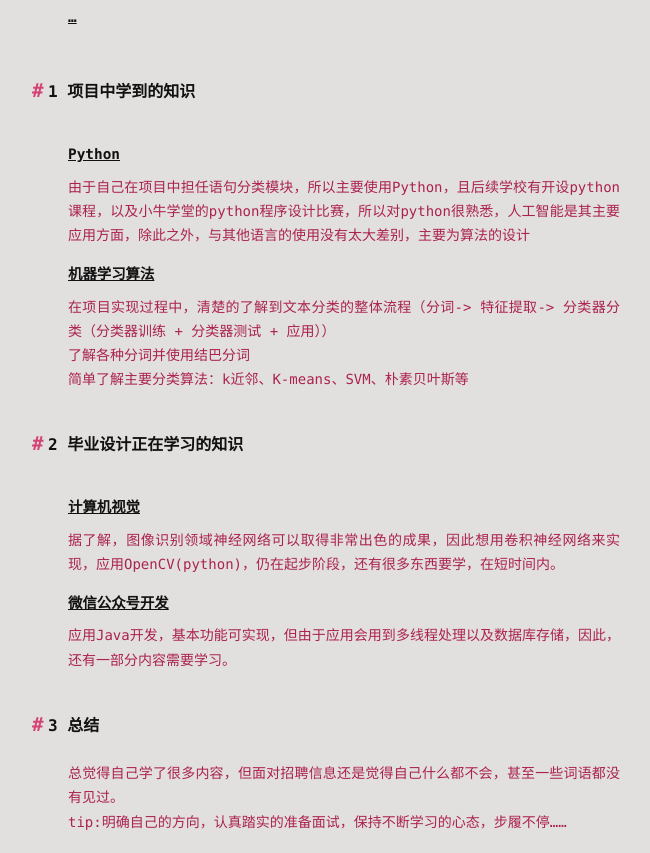
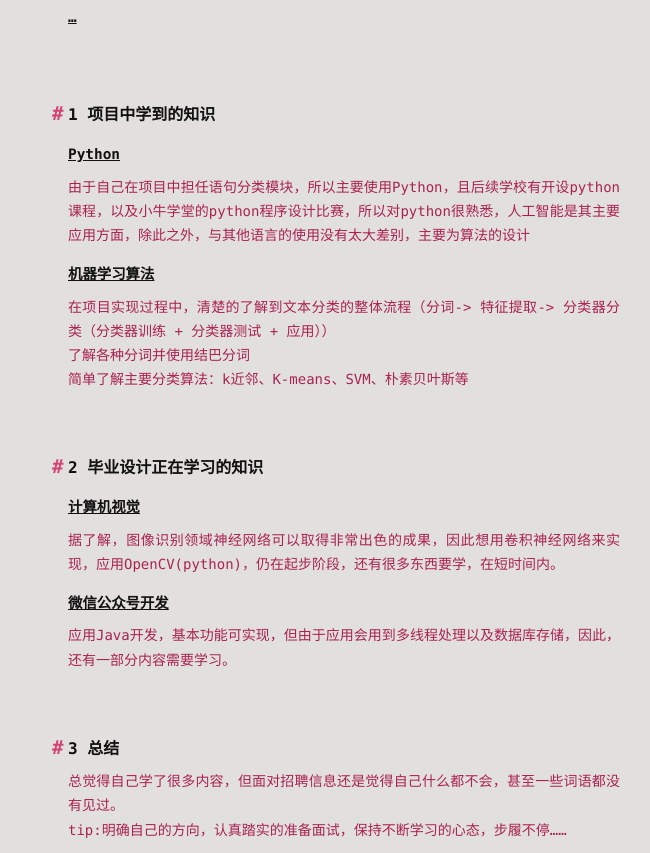
Before and after one commit to YuanYunjing/YuanYunjing.github.io, a plain HTML site: page 2019/02/18/selftesting/index.html in a window 1280 px wide. Shown: the part 1580-2433 px from the top of the page, without its empty margins (296-946 px from the left). Drawn offline with Linux system fonts and the light colour scheme; a web font is replaced by a local one.

Commit message:
Site updated: 2019-02-18 19:10:58

```diff
--- a/2019/02/18/selftesting/index.html
+++ b/2019/02/18/selftesting/index.html
@@ -6,17 +6,17 @@
     <meta http-equiv="X-UA-Compatible" content="IE=edge">
     <meta name="HandheldFriendly" content="True">
     <meta name="viewport" content="width=device-width, initial-scale=1, maximum-scale=1">
-    <meta name="description" content="最近在准备实习面试，考研失利，不可以准备复试，感觉要去做的事情仍然还有很多，因此暂时把考研的事情放一下。找工作看到职位要求的时候，感觉自己在专业方面铺了一大片但专的很少，所以想把学习过的东西整理一下，便于自己对自己的专业能力以及目标职位有一个清晰的认识。  0 本科课程学习的知识 C语言大一基本使用的都是C语言或是伪C++，并应用C语言做课程设计，主要是对数据结构的应用，内容是路线查找，最短路径">
+    <meta name="description" content="最近在准备实习面试，考研失利，不可以准备复试，感觉要去做的事情仍然还有很多，因此暂时把考研的事情放一下。找工作看到职位要求的时候，感觉自己在专业方面铺了一大片但专的很少，所以想把学习过的东西整理一下，便于自己对自己的专业能力以及目标职位有一个清晰的认识。   0 本科课程学习的知识C语言大一基本使用的都是C语言或是伪C++，并应用C语言做课程设计，主要是对数据结构的应用，内容是路线查找，最短路径">
 <meta property="og:type" content="article">
 <meta property="og:title" content="专业学习情况 ---kind of 自我剖析">
 <meta property="og:url" content="http://yoursite.com/2019/02/18/selftesting/index.html">
 <meta property="og:site_name" content="Orange">
-<meta property="og:description" content="最近在准备实习面试，考研失利，不可以准备复试，感觉要去做的事情仍然还有很多，因此暂时把考研的事情放一下。找工作看到职位要求的时候，感觉自己在专业方面铺了一大片但专的很少，所以想把学习过的东西整理一下，便于自己对自己的专业能力以及目标职位有一个清晰的认识。  0 本科课程学习的知识 C语言大一基本使用的都是C语言或是伪C++，并应用C语言做课程设计，主要是对数据结构的应用，内容是路线查找，最短路径">
+<meta property="og:description" content="最近在准备实习面试，考研失利，不可以准备复试，感觉要去做的事情仍然还有很多，因此暂时把考研的事情放一下。找工作看到职位要求的时候，感觉自己在专业方面铺了一大片但专的很少，所以想把学习过的东西整理一下，便于自己对自己的专业能力以及目标职位有一个清晰的认识。   0 本科课程学习的知识C语言大一基本使用的都是C语言或是伪C++，并应用C语言做课程设计，主要是对数据结构的应用，内容是路线查找，最短路径">
 <meta property="og:locale" content="zh-CN">
-<meta property="og:updated_time" content="2019-02-18T10:48:10.243Z">
+<meta property="og:updated_time" content="2019-02-18T11:09:56.943Z">
 <meta name="twitter:card" content="summary">
 <meta name="twitter:title" content="专业学习情况 ---kind of 自我剖析">
-<meta name="twitter:description" content="最近在准备实习面试，考研失利，不可以准备复试，感觉要去做的事情仍然还有很多，因此暂时把考研的事情放一下。找工作看到职位要求的时候，感觉自己在专业方面铺了一大片但专的很少，所以想把学习过的东西整理一下，便于自己对自己的专业能力以及目标职位有一个清晰的认识。  0 本科课程学习的知识 C语言大一基本使用的都是C语言或是伪C++，并应用C语言做课程设计，主要是对数据结构的应用，内容是路线查找，最短路径">
+<meta name="twitter:description" content="最近在准备实习面试，考研失利，不可以准备复试，感觉要去做的事情仍然还有很多，因此暂时把考研的事情放一下。找工作看到职位要求的时候，感觉自己在专业方面铺了一大片但专的很少，所以想把学习过的东西整理一下，便于自己对自己的专业能力以及目标职位有一个清晰的认识。   0 本科课程学习的知识C语言大一基本使用的都是C语言或是伪C++，并应用C语言做课程设计，主要是对数据结构的应用，内容是路线查找，最短路径">
 
 
 
@@ -133,8 +133,8 @@
     <blockquote>
 <p>最近在准备实习面试，考研失利，不可以准备复试，感觉要去做的事情仍然还有很多，因此暂时把考研的事情放一下。找工作看到职位要求的时候，感觉自己在专业方面铺了一大片但专的很少，所以想把学习过的东西整理一下，便于自己对自己的专业能力以及目标职位有一个清晰的认识。</p>
 </blockquote>
-<h2 id="0-本科课程学习的知识"><a href="#0-本科课程学习的知识" class="headerlink" title="0 本科课程学习的知识"></a>0 本科课程学习的知识</h2><blockquote>
-<h3 id="C语言"><a href="#C语言" class="headerlink" title="C语言"></a><strong>C语言</strong></h3><p>大一基本使用的都是C语言或是伪C++，并应用C语言做课程设计，主要是对数据结构的应用，内容是路线查找，最短路径等，如果需要使用C语言做项目的话应该是比较容易上手的，可能有难度的是算法的设计使用吧</p>
+<blockquote>
+<h2 id="0-本科课程学习的知识"><a href="#0-本科课程学习的知识" class="headerlink" title="0 本科课程学习的知识"></a>0 本科课程学习的知识</h2><h3 id="C语言"><a href="#C语言" class="headerlink" title="C语言"></a><strong>C语言</strong></h3><p>大一基本使用的都是C语言或是伪C++，并应用C语言做课程设计，主要是对数据结构的应用，内容是路线查找，最短路径等，如果需要使用C语言做项目的话应该是比较容易上手的，可能有难度的是算法的设计使用吧</p>
 <h3 id="数据结构"><a href="#数据结构" class="headerlink" title="数据结构"></a><strong>数据结构</strong></h3><p>考研初试准备中复习了重要的数据结构、算法，但是感觉如果面试相关内容如各种排序算法的话，仍然需要复习一下</p>
 <h3 id="Java"><a href="#Java" class="headerlink" title="Java"></a><strong>Java</strong></h3><p>Java是大学期间接触最多的一门语言，但是几乎没有用Java做过较大的项目,除课程设计之外，只有在毕设学习微信公众号开发时有简单用到。由于没有系统的较大项目的应用，因此对Java线程等的内容仍然比较模糊（由于毕设需要用到，因此会继续系统的学习线程的使用方法）</p>
 <h3 id="JSP网站开发"><a href="#JSP网站开发" class="headerlink" title="JSP网站开发"></a><strong>JSP网站开发</strong></h3><p>MVC分层、SSH、SSM等是选择企业方向后主要学习的内容，但是想要找相关工作的话仍然需要进一步熟悉模型、框架等的原理</p>
@@ -143,16 +143,16 @@
 <h3 id="计算机组成原理"><a href="#计算机组成原理" class="headerlink" title="计算机组成原理"></a><strong>计算机组成原理</strong></h3><p>同样作为考研初试准备科目，主要为指令、控制器等内容。</p>
 <h3 id="操作系统"><a href="#操作系统" class="headerlink" title="操作系统"></a><strong>操作系统</strong></h3><p>操统是考研复试要准备科目，年前有简单复习（主要为过目录），学习的时候蛮清楚的，过了大约一年的时间感觉忘了好多。</p>
 <h3 id="数据库设计"><a href="#数据库设计" class="headerlink" title="数据库设计"></a><strong>数据库设计</strong></h3><h3 id="软件工程概论"><a href="#软件工程概论" class="headerlink" title="软件工程概论"></a><strong>软件工程概论</strong></h3><h3 id="离散数学"><a href="#离散数学" class="headerlink" title="离散数学"></a><strong>离散数学</strong></h3><h3 id="编译原理"><a href="#编译原理" class="headerlink" title="编译原理"></a><strong>编译原理</strong></h3><h3 id="需求分析"><a href="#需求分析" class="headerlink" title="需求分析"></a><strong>需求分析</strong></h3><h3 id="Linux基础使用"><a href="#Linux基础使用" class="headerlink" title="Linux基础使用"></a><strong>Linux基础使用</strong></h3><h3 id="UI设计"><a href="#UI设计" class="headerlink" title="UI设计"></a><strong>UI设计</strong></h3><h3 id="软件测试"><a href="#软件测试" class="headerlink" title="软件测试"></a><strong>软件测试</strong></h3><h3 id="python程序设计"><a href="#python程序设计" class="headerlink" title="python程序设计"></a><strong>python程序设计</strong></h3><h3 id="…"><a href="#…" class="headerlink" title="…"></a><strong>…</strong></h3></blockquote>
-<h2 id="1-项目中学到的知识"><a href="#1-项目中学到的知识" class="headerlink" title="1 项目中学到的知识"></a>1 项目中学到的知识</h2><blockquote>
-<h3 id="Python"><a href="#Python" class="headerlink" title="Python"></a><strong>Python</strong></h3><p>由于自己在项目中担任语句分类模块，所以主要使用Python，且后续学校有开设python课程，以及小牛学堂的python程序设计比赛，所以对python很熟悉，人工智能是其主要应用方面，除此之外，与其他语言的使用没有太大差别，主要为算法的设计</p>
+<blockquote>
+<h2 id="1-项目中学到的知识"><a href="#1-项目中学到的知识" class="headerlink" title="1 项目中学到的知识"></a>1 项目中学到的知识</h2><h3 id="Python"><a href="#Python" class="headerlink" title="Python"></a><strong>Python</strong></h3><p>由于自己在项目中担任语句分类模块，所以主要使用Python，且后续学校有开设python课程，以及小牛学堂的python程序设计比赛，所以对python很熟悉，人工智能是其主要应用方面，除此之外，与其他语言的使用没有太大差别，主要为算法的设计</p>
 <h3 id="机器学习算法"><a href="#机器学习算法" class="headerlink" title="机器学习算法"></a><strong>机器学习算法</strong></h3><p>在项目实现过程中，清楚的了解到文本分类的整体流程（分词-&gt; 特征提取-&gt; 分类器分类（分类器训练 + 分类器测试 + 应用））<br>了解各种分词并使用结巴分词<br>简单了解主要分类算法：k近邻、K-means、SVM、朴素贝叶斯等</p>
 </blockquote>
-<h2 id="2-毕业设计正在学习的知识"><a href="#2-毕业设计正在学习的知识" class="headerlink" title="2 毕业设计正在学习的知识"></a>2 毕业设计正在学习的知识</h2><blockquote>
-<h3 id="计算机视觉"><a href="#计算机视觉" class="headerlink" title="计算机视觉"></a><strong>计算机视觉</strong></h3><p>据了解，图像识别领域神经网络可以取得非常出色的成果，因此想用卷积神经网络来实现，应用OpenCV(python)，仍在起步阶段，还有很多东西要学，在短时间内。</p>
+<blockquote>
+<h2 id="2-毕业设计正在学习的知识"><a href="#2-毕业设计正在学习的知识" class="headerlink" title="2 毕业设计正在学习的知识"></a>2 毕业设计正在学习的知识</h2><h3 id="计算机视觉"><a href="#计算机视觉" class="headerlink" title="计算机视觉"></a><strong>计算机视觉</strong></h3><p>据了解，图像识别领域神经网络可以取得非常出色的成果，因此想用卷积神经网络来实现，应用OpenCV(python)，仍在起步阶段，还有很多东西要学，在短时间内。</p>
 <h3 id="微信公众号开发"><a href="#微信公众号开发" class="headerlink" title="微信公众号开发"></a><strong>微信公众号开发</strong></h3><p>应用Java开发，基本功能可实现，但由于应用会用到多线程处理以及数据库存储，因此，还有一部分内容需要学习。</p>
 </blockquote>
-<h2 id="3-总结"><a href="#3-总结" class="headerlink" title="3 总结"></a>3 总结</h2><blockquote>
-<p>总觉得自己学了很多内容，但面对招聘信息还是觉得自己什么都不会，甚至一些词语都没有见过。</p>
+<blockquote>
+<h2 id="3-总结"><a href="#3-总结" class="headerlink" title="3 总结"></a>3 总结</h2><p>总觉得自己学了很多内容，但面对招聘信息还是觉得自己什么都不会，甚至一些词语都没有见过。</p>
 <p>tip:明确自己的方向，认真踏实的准备面试，保持不断学习的心态，步履不停……</p>
 </blockquote>
 
```
